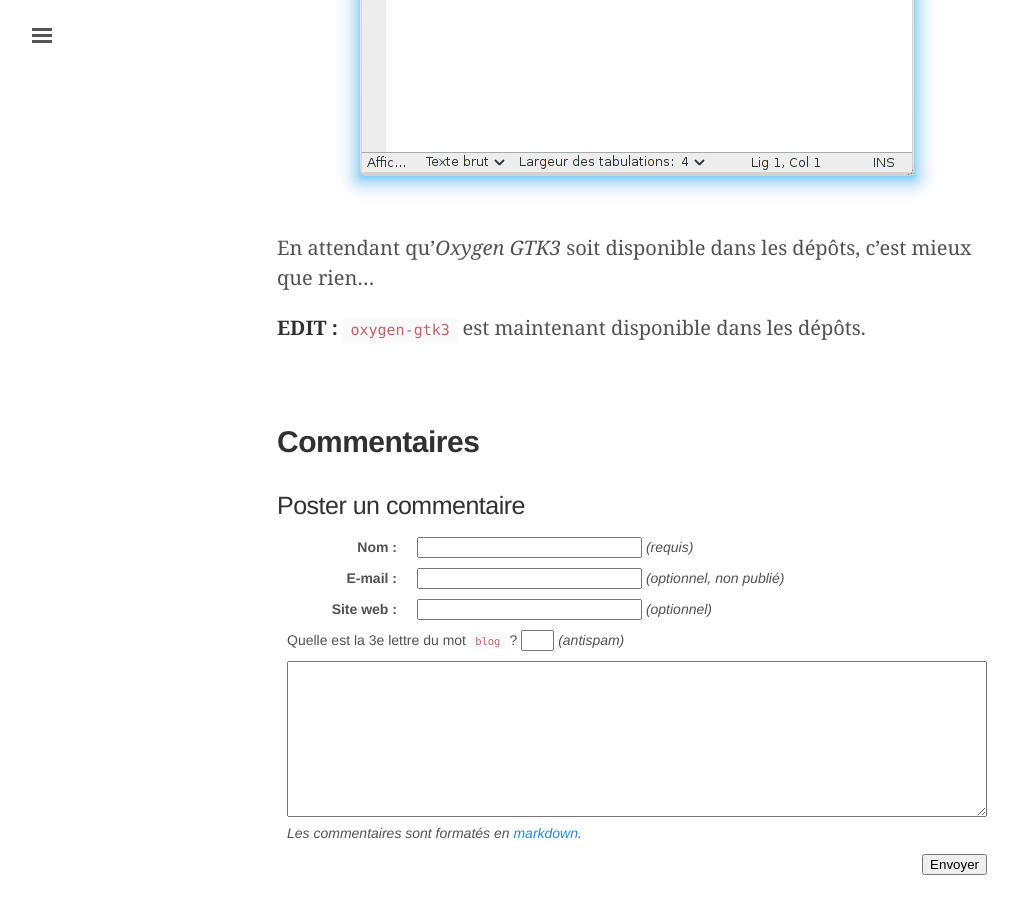
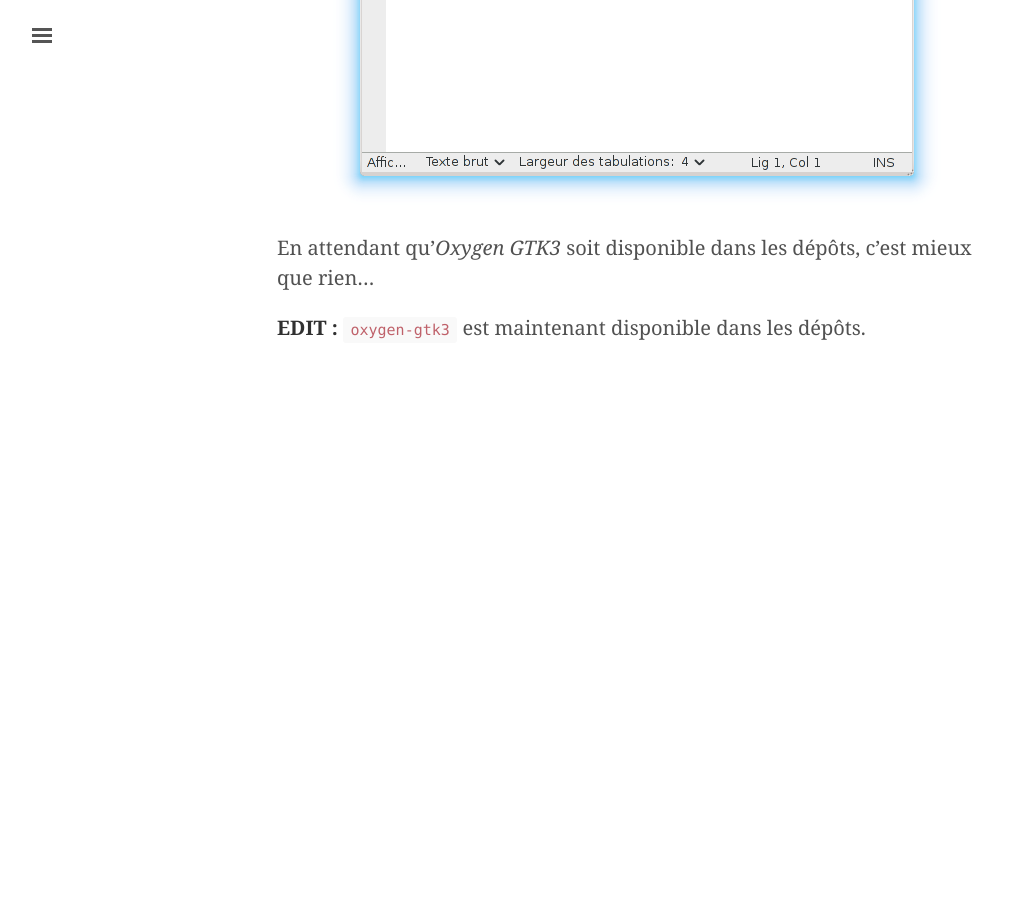
Before and after one commit to rom1v/blog.rom1v.com, a Jekyll site: the page built from _posts/2012-05-15-configurer-le-theme-des-applications-gtk-sous-kde.md, in a window 1280 px wide and 900 px high, scrolled down 3863 px. Shown: the whole window, without its empty margins (3-1021 px from the left). Built offline with Jekyll 4.4.1, drawn with Linux system fonts in a browser that asks for light colours; after the commit the page ends 4286 px from its top, so only the background shows below that.

Commit message:
Disable new comments

```diff
--- a/_config.yml
+++ b/_config.yml
@@ -5,7 +5,7 @@ tagline: "{ un blog libre }"
 url: "https://blog.rom1v.com"
 assets: /assets
 paginate: 10
-comments_form: true
+comments_form: false
 
 # Build settings
 markdown: kramdown
--- a/_includes/comments.html
+++ b/_includes/comments.html
@@ -19,6 +19,9 @@
             </div>
         </div>
     {% endfor %}
+    {% unless site.comments_form %}
+        <p><em>{{ site.l10n[page.lang].comments-closed }}<em></p>
+    {% endunless %}
 </div>
 {% if site.comments_form %}
 {% if page.comments_closed %}
```
